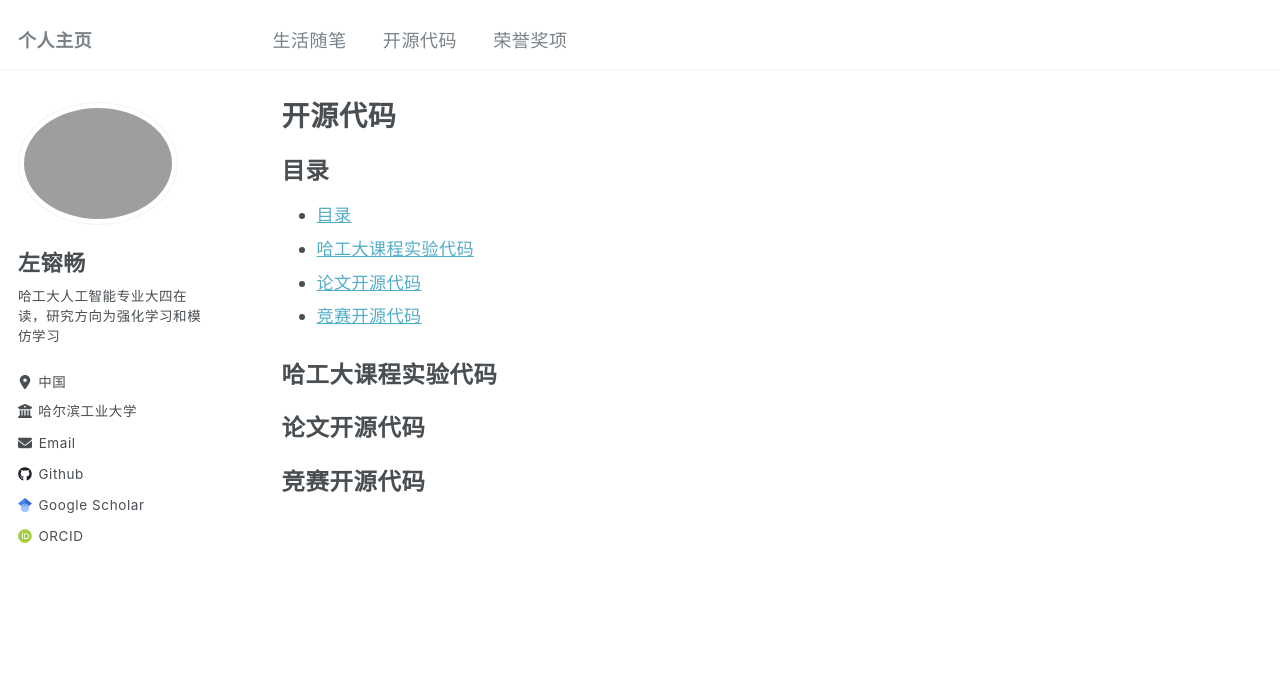
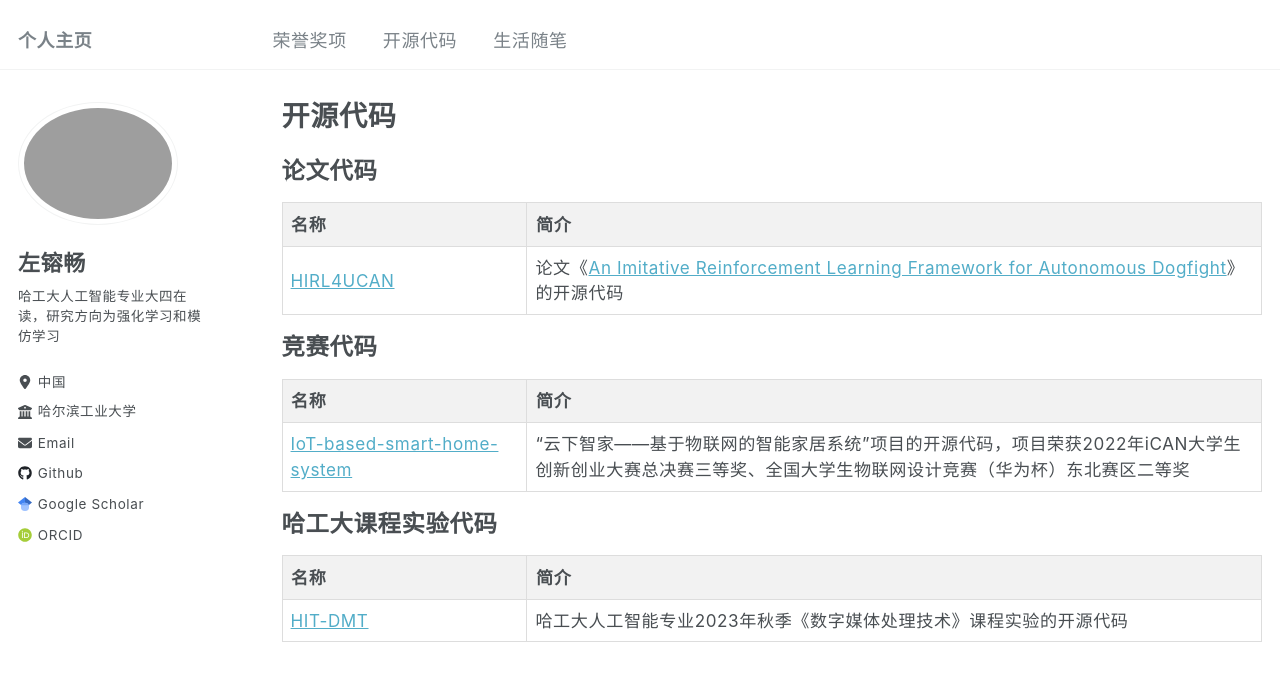
Before and after one commit to zrc0622/zrc0622.github.io, a Jekyll site: the page built from _pages/github.md, in a window 1280 px wide and 977 px high. Shown: the top 681 px of the window. Built offline with Jekyll 4.4.1, drawn with Linux system fonts in a browser that asks for light colours.

Commit message:
修复侧边栏bug

```diff
--- a/_includes/author-profile.html
+++ b/_includes/author-profile.html
@@ -24,40 +24,64 @@
   <div class="author__urls-wrapper">
     <button class="btn btn--inverse">关 注</button>
     <ul class="author__loc social-icons">
-      <!-- {% if site.description %}
-        <li><div style="white-space: normal; margin-bottom: 1em;">{{ site.description }}</div></li>
-      {% endif %} -->
       {% if author.location %}
-        <!-- <li><i class="fa-solid fa-location-dot icon-pad-left icon-pad-right" aria-hidden="true"></i>{{ author.location }}</li> -->
-        <li>
-          <img src="/images/icons/location-dot.svg " style="width: 14px; height: 14px; margin-top: -2.5px; margin-right: 1.80px;">
+        <li style="display: flex; align-items: center;">
+          <img src="/images/icons/location-dot.svg " style="width: 14px; height: 14px; margin-right: 5.8px;">
           {{ author.location }}
         </li>
-        <!-- <li><i class="fa fa-map-marker" aria-hidden="true"></i> {{ author.location }}</li> -->
       {% endif %}
       {% if author.employer %}
-        <!-- <li><i class="fa-solid fa-building-columns icon-pad-little-left icon-pad-little-right" aria-hidden="true"></i>{{ author.employer }}</li> -->
-        <li>
-          <img src="/images/icons/building-columns-solid.svg " style="width: 14px; height: 14px; margin-top: -2.5px; margin-right: 1.90px;">
+        <li style="display: flex; align-items: center;">
+          <img src="/images/icons/building-columns-solid.svg" style="width: 14px; height: 14px; margin-right: 5.8px;">
           {{ author.employer }}
         </li>
-        <!-- <li><i class="fa fa-fw fa-map-marker" aria-hidden="true"></i> {{ author.employer }}</li> -->
       {% endif %}
     </ul>
+
     <ul class="author__urls social-icons">
+      {% if author.email %}
+        <li style="display: flex; align-items: center;">
+          <img src="/images/icons/envelope-solid.svg" style="width: 14px; height: 14px; margin-top: -3.8px; margin-right: 5.8px;">
+          <a href="{{ author.email }}">
+            Email
+          </a>
+        </li>
+      {% endif %}
+      {% if author.github %}
+        <li style="display: flex; align-items: center;">
+          <img src="/images/icons/github-brands-solid.svg" style="width: 14px; height: 14px; margin-top: -4.85px; margin-right: 5.8px;">
+          <a href="https://github.com/{{ author.github }}">
+            Github
+          </a>
+        </li>
+      {% endif %}
+      {% if author.googlescholar %}
+        <li style="display: flex; align-items: center;">
+          <img src="/images/icons/google-scholar.svg" style="width: 14px; height: 14px; margin-top: -4.77px; margin-right: 5.8px;">
+          <a href="{{ author.googlescholar }}">
+            Google Scholar
+          </a>
+        </li>
+      {% endif %}
+      {% if author.orcid %}
+        <li style="display: flex; align-items: center;">
+          <img src="/images/icons/orcid-brands-solid.svg" style="width: 14px; height: 14px; margin-right: 5.8px;">
+          <a href="{{ author.orcid }}">
+            ORCID
+          </a>
+        </li>
+      {% endif %}
       {% if author.uri %}
         <li><a href="{{ author.uri }}"><i class="fas fa-fw fa-link" aria-hidden="true"></i> Website</a></li>
       {% endif %}
-      {% if author.email %}
-        <!-- <li><a href="mailto:{{ author.email }}"><i class="fas fa-fw fa-envelope" aria-hidden="true"></i> Email</a></li> -->
+      <!-- {% if author.email %}
         <li>
           <a href="mailto:{{ author.email }}">
             <img src="/images/icons/envelope-solid.svg " style="width: 14px; height: 14px; margin-top: -2.5px; margin-right: 2.25px;">
              Email
-            <!-- <img style="margin-right: 2px;">    -->
           </a>
         </li>
-      {% endif %}
+      {% endif %} -->
       {% if author.keybase %}
         <li><a href="https://keybase.io/{{ author.keybase }}"><i class="fas fa-fw fa-key" aria-hidden="true"></i> Keybase</a></li>
       {% endif %}
@@ -91,16 +115,14 @@
       {% if author.bitbucket %}
         <li><a href="https://bitbucket.org/{{ author.bitbucket }}"><i class="fab fa-fw fa-bitbucket" aria-hidden="true"></i> Bitbucket</a></li>
       {% endif %}
-      {% if author.github %}
-        <!-- <li><a href="https://github.com/{{ author.github }}"><i class="fab fa-fw fa-github" aria-hidden="true"></i> Github</a></li> -->
+      <!-- {% if author.github %}
         <li>
           <a href="https://github.com/{{ author.github }}" >
             <img src="/images/icons/github-brands-solid.svg " style="width: 14px; height: 14px; margin-top: -2.5px; margin-right: 2px;">
              Github
-            <!-- <img style="margin-right: 2px;">  -->
           </a>
         </li>
-      {% endif %}
+      {% endif %} -->
       {% if author.stackoverflow %}
         <li><a href="https://www.stackoverflow.com/users/{{ author.stackoverflow }}"><i class="fab fa-fw fa-stack-overflow" aria-hidden="true"></i> Stackoverflow</a></li>
       {% endif %}
@@ -137,29 +159,25 @@
       {% if author.vine %}
         <li><a href="https://vine.co/u/{{ author.vine }}"><i class="fab fa-fw fa-vine" aria-hidden="true"></i> Vine</a></li>
       {% endif %}
-      {% if author.googlescholar %}
-        <!-- <li><a href="{{ author.googlescholar }}"><i class="fas fa-fw fa-graduation-cap"></i> Google Scholar</a></li> -->
+      <!-- {% if author.googlescholar %}
         <li>
           <a href="{{ author.googlescholar }}">
             <img src="/images/icons/google-scholar.svg" style="width: 14px; height: 14px; margin-top: -2.5px; margin-right: 2px;">
              Google Scholar
-            <!-- <img style="margin-right: 2px;">    -->
           </a>
         </li>
-      {% endif %}
+      {% endif %} -->
       {% if author.pubmed %}
         <li><a href="{{ author.pubmed }}"><i class="ai ai-pubmed-square ai-fw"></i> PubMed</a></li>
       {% endif %}
-      {% if author.orcid %}
-        <!-- <li><a href="{{ author.orcid }}"><i class="ai ai-orcid-square ai-fw"></i> ORCID</a></li> -->
+      <!-- {% if author.orcid %}
         <li>
           <a href="{{ author.orcid }}">
             <img src="/images/icons/orcid-brands-solid.svg" style="width: 14px; height: 14px; margin-top: -2.5px; margin-right: 2px;">
              ORCID
-            <!-- <img style="margin-right: 2px;">  -->
           </a>
         </li>
-      {% endif %}
+      {% endif %} -->
       {% if author.impactstory %}
         <li><a href="{{ author.impactstory }}"><i class="ai ai-impactstory ai-fw"></i> Impactstory</a></li>
       {% endif %}
--- a/_pages/github.md
+++ b/_pages/github.md
@@ -7,16 +7,88 @@ redirect_from:
   - /github.html
 ---
 
-<h2 style="margin-top: 15px;">目录</h2>
+<style>
+.awards-table {
+    width: 100%;
+    border-collapse: collapse;
+    margin: 20px 0;
+    font-size: 0.95em;
+}
+.awards-table th,
+/* .awards-table tr:first-child th {
+  background-color: #F6F8FA;
+  border: 1px solid #D1D9E0;
+}
+.awards-table td {
+    width: 19%;
+    padding: 8px;
+    border: 1px solid #D1D9E0;
+    background-color: #FFFFFF;
+    text-align: left;
+} */
+.awards-table tr:first-child th {
+  background-color: #f2f2f2;
+  border: 1px solid #ddd;
+}
+.awards-table td {
+    width: 19%;
+    padding: 8px;
+    border: 1px solid #ddd;
+    text-align: left;
+}
+/* 设置第一列的宽度 */
+.awards-table th:nth-child(1),
+.awards-table td:nth-child(1) {
+    width: 25%;  /* 第一列宽度为35% */
+}
+
+/* 设置第二列的宽度 */
+.awards-table th:nth-child(2),
+.awards-table td:nth-child(2) {
+    width: 75%;  /* 第二列宽度为20% */
+}
+
+</style>
+
+<!-- <h2 style="margin-top: 15px;">目录</h2>
 - [目录](#目录)
-- [哈工大课程实验代码](#哈工大课程实验代码)
-- [论文开源代码](#论文开源代码)
-- [竞赛开源代码](#竞赛开源代码)
-
-## 哈工大课程实验代码
+- [论文开源代码](#论文代码)
+- [竞赛开源代码](#竞赛代码)
+- [哈工大课程实验代码](#哈工大课程实验代码) -->
 
 
-## 论文开源代码
+<h2 style="margin-top: 15px;">论文代码</h2>
 
+<table class="awards-table">
+    <tr>
+      <th>名称</th><th>简介</th>
+    </tr>
+    <tr>
+      <td>  <a href="https://github.com/zrc0622/HIRL4UCAV" target="_blank">HIRL4UCAN</a> </td>
+      <td> 论文《<a href="https://arxiv.org/abs/2406.11562" target="_blank">An Imitative Reinforcement Learning Framework for Autonomous Dogfight</a>》的开源代码 </td>
+    </tr>
+</table>
 
-## 竞赛开源代码
+<h2 style="margin-top: 15px;">竞赛代码</h2>
+
+<table class="awards-table">
+    <tr>
+      <th>名称</th><th>简介</th>
+    </tr>
+    <tr>
+      <td>  <a href="https://github.com/zrc0622/IoT-based-smart-home-system" target="_blank">IoT-based-smart-home-system</a> </td>
+      <td> “云下智家——基于物联网的智能家居系统”项目的开源代码，项目荣获2022年iCAN大学生创新创业大赛总决赛三等奖、全国大学生物联网设计竞赛（华为杯）东北赛区二等奖 </td>
+    </tr>
+</table>
+
+<h2 style="margin-top: 15px;">哈工大课程实验代码</h2>
+
+<table class="awards-table">
+    <tr>
+      <th>名称</th><th>简介</th>
+    </tr>
+    <tr>
+      <td>  <a href="https://github.com/zrc0622/HIT-DMT" target="_blank">HIT-DMT</a> </td>
+      <td> 哈工大人工智能专业2023年秋季《数字媒体处理技术》课程实验的开源代码 </td>
+    </tr>
+</table>
--- a/_sass/_archive.scss
+++ b/_sass/_archive.scss
@@ -47,7 +47,7 @@
   margin-bottom: 0.25em;
   margin-top: 1.5em;
   font-family: $sans-serif-narrow;
-
+  white-space: nowrap;
   a + a {
     opacity: 0.5;
   }
--- a/_sass/_sidebar.scss
+++ b/_sass/_sidebar.scss
@@ -260,6 +260,7 @@
 
   li {
     white-space: nowrap;
+    margin-bottom: 1.47px;
   }
 
   // 关注栏项目
```
Also changed, not shown: _data/navigation.yml (+4 -4 lines), _pages/awards.md (+4 -7 lines).
